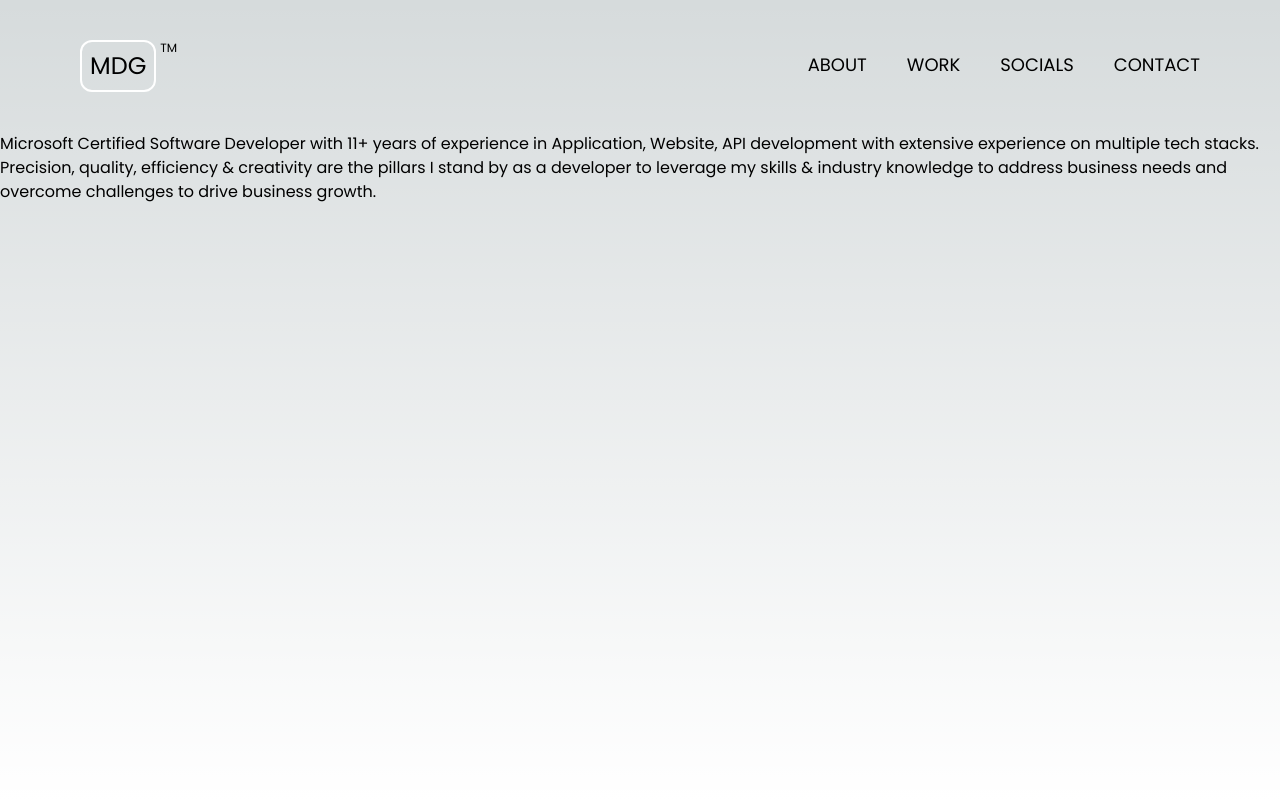
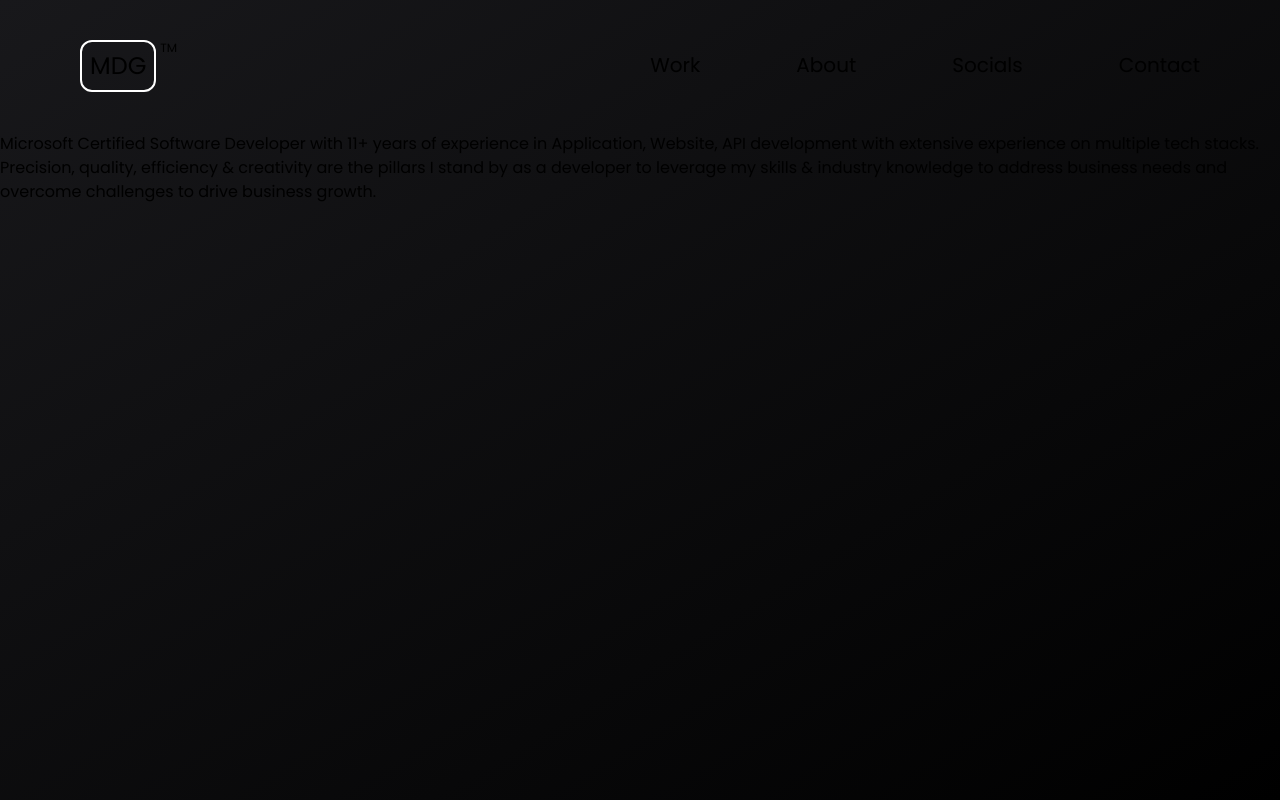
Before and after one commit to michaelydeguzman/ezpz-ui, a Next.js app: page /about in a window 1280 px wide. Built offline with nearby package versions, Linux system fonts and the light colour scheme.

Commit message:
Landing page redesign

```diff
--- a/app/components/buttons/navButton/navButton.tsx
+++ b/app/components/buttons/navButton/navButton.tsx
@@ -18,7 +18,7 @@ export const NavButton: React.FC<NavButtonProps> = ({ text, route }) => {
       onHoverStart={() => setHovered(true)}
       onHoverEnd={() => setHovered(false)}
     >
-      <div className="cursor-pointer uppercase" onClick={onClickNavButton}>
+      <div className="cursor-pointer" onClick={onClickNavButton}>
         {text}
       </div>
       <div
--- a/app/components/logo/logo.tsx
+++ b/app/components/logo/logo.tsx
@@ -40,7 +40,7 @@ export const Logo: React.FC<MainHeaderProps> = (
         className={`${caveat.className} flex cursor-pointer space-x-1 text-2xl transition-all duration-300 ease-in-out hover:scale-105`}
         onClick={onLogoClick}
       >
-        <div className="rounded-xl border-2 border-white p-2 transition-all duration-300 ease-in-out hover:border-orange-400 hover:text-orange-400">
+        <div className="rounded-xl border-2 border-white p-2 transition-all duration-300 ease-in-out hover:border-blue-500 hover:text-blue-500">
           {SITE_TEXT.TITLE}
         </div>
         <div className="text-xs">TM</div>
--- a/app/components/navBar/navBar.tsx
+++ b/app/components/navBar/navBar.tsx
@@ -8,9 +8,9 @@ export const NavBar: FC<NavBarProps> = () => {
   return (
     <div className="flex h-full w-full items-center justify-between px-20 py-10">
       <Logo />
-      <div className="flex space-x-10 text-lg">
+      <div className="flex space-x-24 text-xl">
+        <NavButton text="Work" route="/work" />
         <NavButton text="About" route="/about" />
-        <NavButton text="Work" route="/work" />
         <NavButton text="Socials" route="/socials" />
         <NavButton text="Contact" route="/contact" />
       </div>
--- a/app/layout.tsx
+++ b/app/layout.tsx
@@ -19,7 +19,7 @@ export default function RootLayout({
     <html lang="en">
       <body className={`${poppins.className}`}>
         <ReduxProvider>
-          <div className="h-screen w-screen">
+          <div className="h-screen w-screen bg-gradient-to-br from-zinc-900 to-black">
             <div>
               <NavBar />
             </div>
--- a/app/page.tsx
+++ b/app/page.tsx
@@ -24,13 +24,18 @@ export default function Home() {
   };
 
   return (
-    <div className="flex h-full w-full items-center justify-center">
-      {/* <Logo
-        title={SITE_TEXT.TITLE}
-        subtitle={SITE_TEXT.SUBTITLE}
-        isOnTop={isNavBarOnTop}
-        onClick={onClickTitle}
-      /> */}
+    <div className="flex h-full w-full px-20 py-10">
+      <div className="flex w-1/2 flex-col space-y-4">
+        <p className="text-5xl">
+          Hi! It's me <span className="text-blue-500">Michael</span> ,
+        </p>
+        <div className="flex w-full flex-col items-start pl-10">
+          <p className="flex text-8xl">Full-Stack Software Developer</p>
+        </div>
+      </div>
+      <div className="absolute">
+        <Image />
+      </div>
     </div>
   );
 }
```
